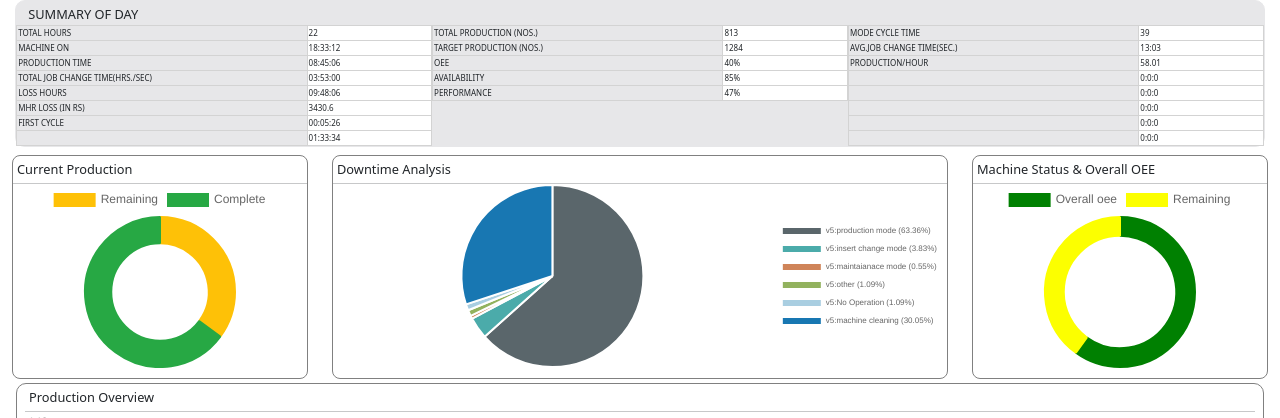
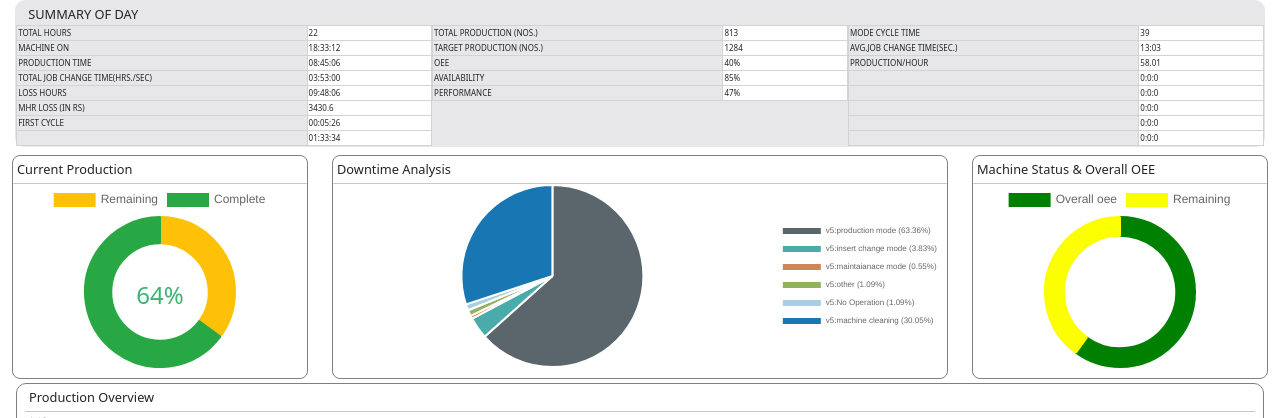
Before and after one commit to vinayaviator95/ChartApi-page2, a plain HTML site: page index.html in a window 1280 px wide. Shown: the top 418 px of the page. Drawn offline with nearby package versions, Linux system fonts and the light colour scheme.

Commit message:
center text pie chart

```diff
--- a/index.html
+++ b/index.html
@@ -144,7 +144,8 @@
               <span class="ccheading">Current Production</span>
             </div>
             <hr style="margin: 0" />
-            <div class="rowtwo_first-canvasdiv">
+            <div class="rowtwo_first-canvasdiv piechart_div">
+              <div class="center_text">64%</div>
               <canvas id="piechart1"></canvas>
             </div>
           </div>
@@ -180,7 +181,6 @@
             <span class="ccheading">Production Overview</span>
           </div>
           <hr style="margin: 0" />
-          <!-- style="position: relative; height:20vh; width:100vw" -->
           <div class="rowthree_first-canvasdiv">
             <canvas id="stackedBarChart"></canvas>
           </div>
--- a/style.css
+++ b/style.css
@@ -27,6 +27,18 @@ body {
   width: 30%;
   background-color: white;
   border: 0.5px solid lightgrey;
+}
+
+.center_text {
+  position: absolute;
+  top: 60%;
+  left: 50%;
+  transform: translate(-50%, -50%);
+  font-size: 1.5rem;
+  color: rgba(59, 179, 113, 255);
+}
+.piechart_div {
+  position: relative;
 }
 
 .cardtwo {
```
